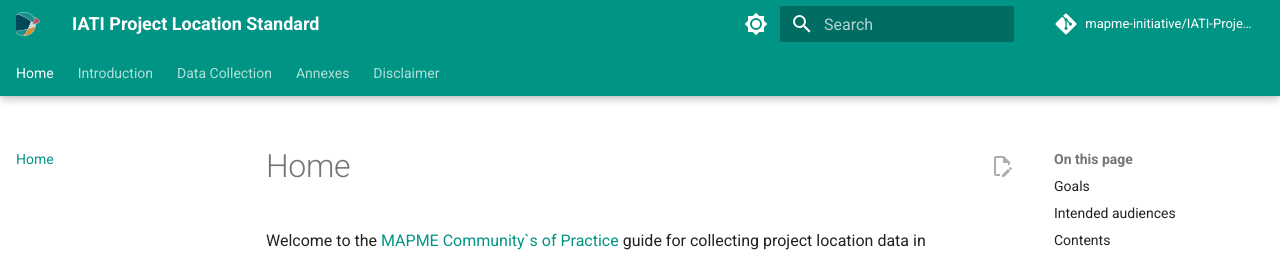
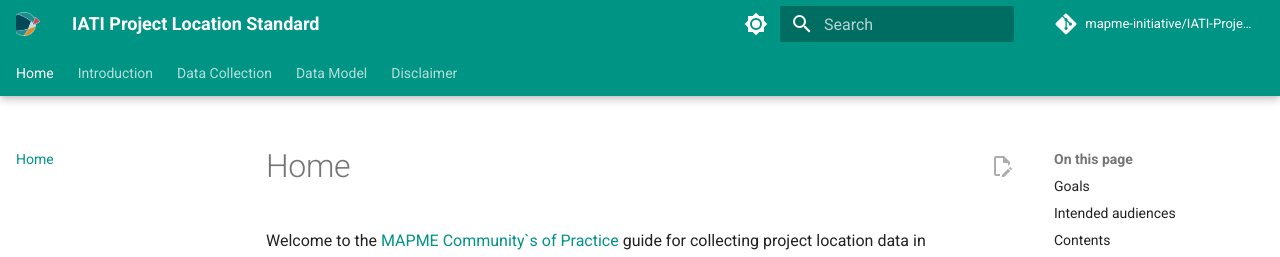
Before and after one commit to mapme-initiative/IATI-Project-Location-Standard, an MkDocs documentation site: the page built from docs/index.md, in a window 1280 px wide. Shown: the top 257 px of the page. Built offline with MkDocs 1.6.1 and Material for MkDocs 9.7.7, drawn with Linux system fonts in a browser that asks for light colours; comment, search, counter and statistics services are not loaded.

Commit message:
Rename 'Annexes' to 'Data Model' in mkdocs.yml

```diff
--- a/mkdocs.yml
+++ b/mkdocs.yml
@@ -106,7 +106,7 @@ nav:
       - Guidelines: collection.md
       - Validation: validation.md
       - FAQs: faqs.md
-  - Annexes:
+  - Data Model:
       - "Annex 1: Excel Templates": annex1.md
       - "Annex 2: JSON Schema": annex2.md
   - Disclaimer: disclaimer.md
```
